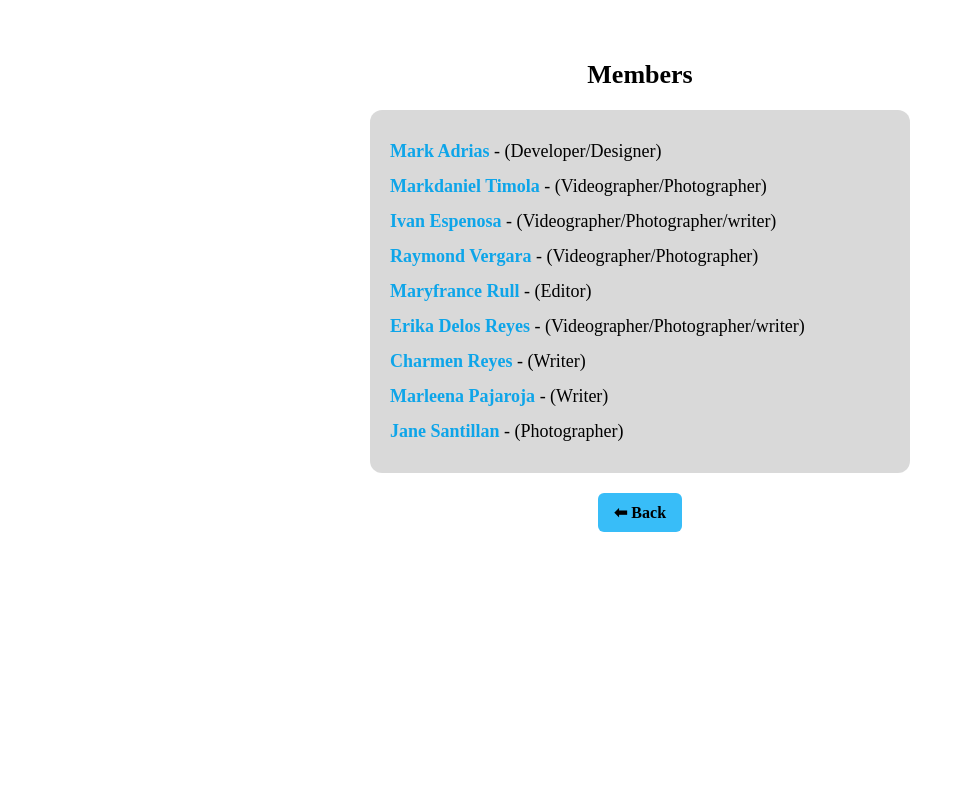
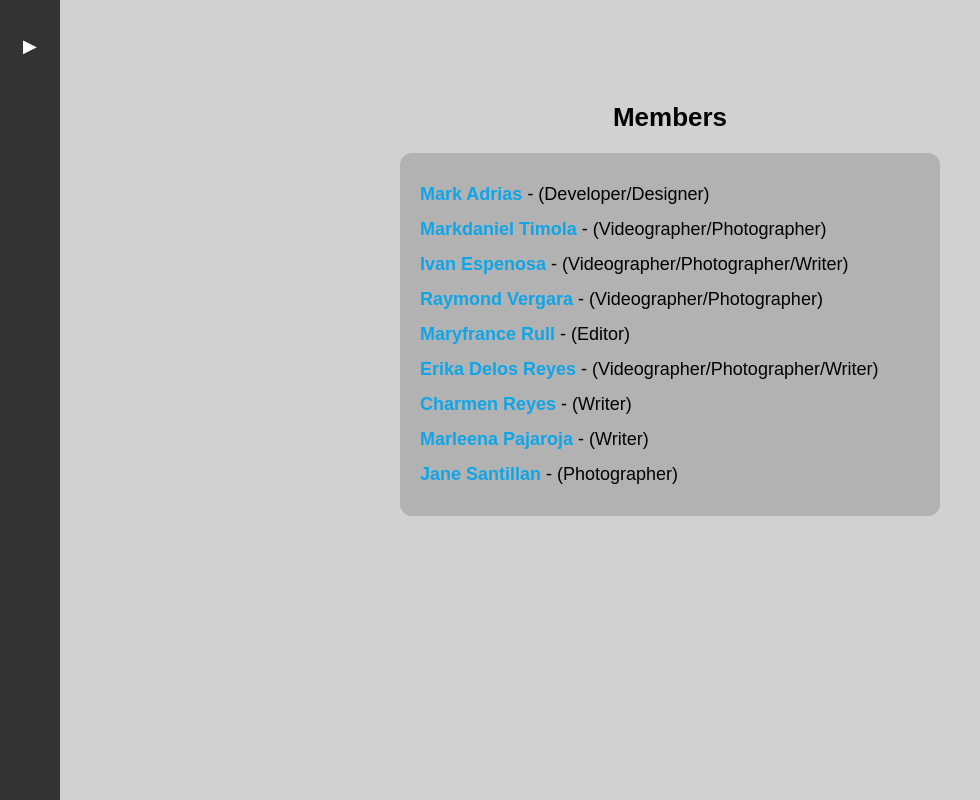
Before and after one commit to markraven34/markadrias.antipoloplace.github.io, a plain HTML site: page Group.html in a window 1280 px wide. Shown: the whole page, without its empty margins (0-980 px from the left). Drawn offline with Linux system fonts and the light colour scheme.

Commit message:
replace Group.html

```diff
--- a/Group.html
+++ b/Group.html
@@ -1,28 +1,83 @@
-<!-- Members Section -->
-<div class="members" id="members">
-  <h2>Members</h2>
-  <ul>
-    <li><strong>Mark Adrias</strong> - (Developer/Designer)</li>
-    <li><strong>Markdaniel Timola</strong> - (Videographer/Photographer)</li>
-    <li><strong>Ivan Espenosa</strong> - (Videographer/Photographer/writer)</li>
-    <li><strong>Raymond Vergara</strong> - (Videographer/Photographer)</li>
-    <li><strong>Maryfrance Rull</strong> - (Editor)</li>
-    <li>
-      <strong>Erika Delos Reyes</strong> - (Videographer/Photographer/writer)
-    </li>
-    <li><strong>Charmen Reyes</strong> - (Writer)</li>
-    <li><strong>Marleena Pajaroja</strong> - (Writer)</li>
-    <li><strong>Jane Santillan</strong> - (Photographer)</li>
-  </ul>
+<!DOCTYPE html>
+<html lang="en">
+  <head>
+    <meta charset="UTF-8" />
+    <meta name="viewport" content="width=device-width, initial-scale=1.0" />
+    <title>Members Page with Sidebar</title>
+    <style>
+      body {
+        margin: 0;
+        font-family: Arial, sans-serif;
+        background-color: #d1d1d1;
+      }
 
-  <!-- Back Button -->
-  <a href="blog.html" class="back-btn">⬅ Back</a>
-</div>
+      /* Sidebar */
+      .sidebar {
+        position: fixed;
+        top: 0;
+        left: 0;
+        width: 60px;
+        height: 100vh;
+        background-color: #333;
+        display: flex;
+        flex-direction: column;
+        align-items: center;
+        padding-top: 20px;
+        z-index: 1000;
+      }
 
-<style>
+      .menu-item {
+        position: relative;
+        width: 100%;
+        color: white;
+        text-align: center;
+        padding: 15px 0;
+        cursor: pointer;
+        transition: background 0.3s;
+      }
+
+      .menu-item:hover {
+        background-color: #444;
+      }
+
+      .arrow {
+        font-size: 18px;
+        display: block;
+      }
+
+      .dropdown {
+        display: none;
+        position: absolute;
+        left: 60px;
+        top: 0;
+        background-color: #444;
+        min-width: 150px;
+        border-radius: 0 5px 5px 0;
+        overflow: hidden;
+      }
+
+      .dropdown a {
+        display: block;
+        padding: 10px;
+        color: white;
+        text-decoration: none;
+        transition: background 0.3s;
+      }
+
+      .dropdown a:hover {
+        background-color: #666;
+      }
+
+      .menu-item:hover .dropdown {
+        display: block;
+      }
+
+      /* Members Section */
       .members {
         margin-top: 60px;
         text-align: center;
+        margin-left: 60px; /* para hindi matakpan ng sidebar */
+        padding: 20px;
       }
 
       .members h2 {
@@ -67,3 +122,40 @@
         color: rgb(0, 0, 0);
       }
     </style>
+  </head>
+
+  <body>
+    <!-- Sidebar -->
+    <div class="sidebar">
+      <div class="menu-item">
+        <span class="arrow">▶</span>
+        <div class="dropdown">
+          <a href="blog.html">Back</a>
+        </div>
+      </div>
+    </div>
+
+    <!-- Members Section -->
+    <div class="members" id="members">
+      <h2>Members</h2>
+      <ul>
+        <li><strong>Mark Adrias</strong> - (Developer/Designer)</li>
+        <li>
+          <strong>Markdaniel Timola</strong> - (Videographer/Photographer)
+        </li>
+        <li>
+          <strong>Ivan Espenosa</strong> - (Videographer/Photographer/Writer)
+        </li>
+        <li><strong>Raymond Vergara</strong> - (Videographer/Photographer)</li>
+        <li><strong>Maryfrance Rull</strong> - (Editor)</li>
+        <li>
+          <strong>Erika Delos Reyes</strong> -
+          (Videographer/Photographer/Writer)
+        </li>
+        <li><strong>Charmen Reyes</strong> - (Writer)</li>
+        <li><strong>Marleena Pajaroja</strong> - (Writer)</li>
+        <li><strong>Jane Santillan</strong> - (Photographer)</li>
+      </ul>
+    </div>
+  </body>
+</html>
```
Lines whose indentation alone changed are shown as unchanged.
